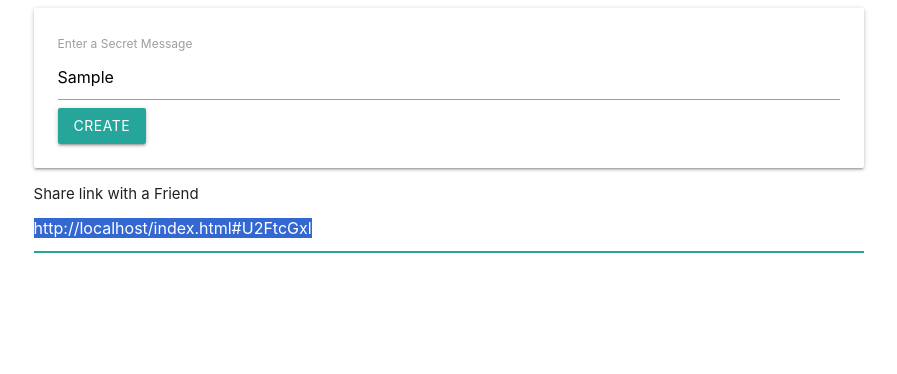
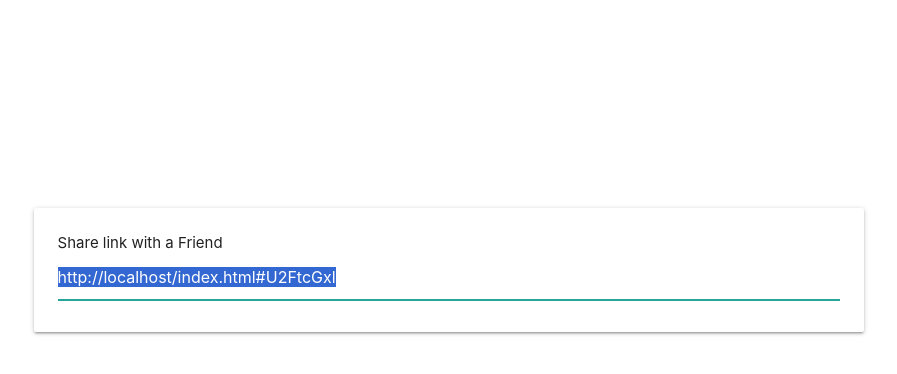
Before and after one commit to cyberlearner13/secretmessageGU, a plain HTML site: page index.html in a window 1280 px wide. Both pictures are taken after typing "Sample" into the empty fields and a click on the button "CREATE". Shown: the whole page, without its empty margins (191-1088 px from the left). Drawn offline with nearby package versions, Linux system fonts and the light colour scheme.

Commit message:
show hide forms as needed

```diff
--- a/index.html
+++ b/index.html
@@ -6,21 +6,28 @@
     <title>Messages</title>
     <link rel="stylesheet" href="https://cdnjs.cloudflare.com/ajax/libs/materialize/0.97.8/css/materialize.min.css" integrity="sha512-17AHGe9uFHHt+QaRYieK7bTdMMHBMi8PeWG99Mf/xEcfBLDCn0Gze8Xcx1KoSZxDnv+KnCC+os/vuQ7jrF/nkw==" crossorigin="anonymous" />
 </head>
+<style>
+    .row{
+        margin-top: 25vh;
+    }
+</style>
 <body>
     <div class="row">
         <div class="col s8 offset-s2">
-            <div class="card-panel">
+            <div class="card-panel" id="message-form">
                 <form>
                     <label for="msg">Enter a Secret Message</label>
                     <input type="text" name="msg" id="message-input">
                     <button class="btn">Create</button>
                 </form>
             </div>
+            <div class="card-panel hide" id="link-form">
+                 <div>
+                    Share link with a Friend
+                    <input type="text" id="link-input">
+                </div>
+            </div>
 
-            <div>
-                Share link with a Friend
-                <input type="text" id="link-input">
-            </div>
         </div>
     </div>
     <script src="index.js"></script>
--- a/index.js
+++ b/index.js
@@ -1,9 +1,15 @@
 document.querySelector('form').addEventListener('submit', e => {
     e.preventDefault();
+
+    document.querySelector('#message-form').classList.add('hide');
+    document.querySelector('#link-form').classList.remove('hide');
+
     const input = document.querySelector('#message-input');
     const encrypted = btoa(input.value);
 
     const link = document.querySelector('#link-input');
     link.value = `${window.location}#${encrypted}`;
     link.select();
+
+
 })
```
